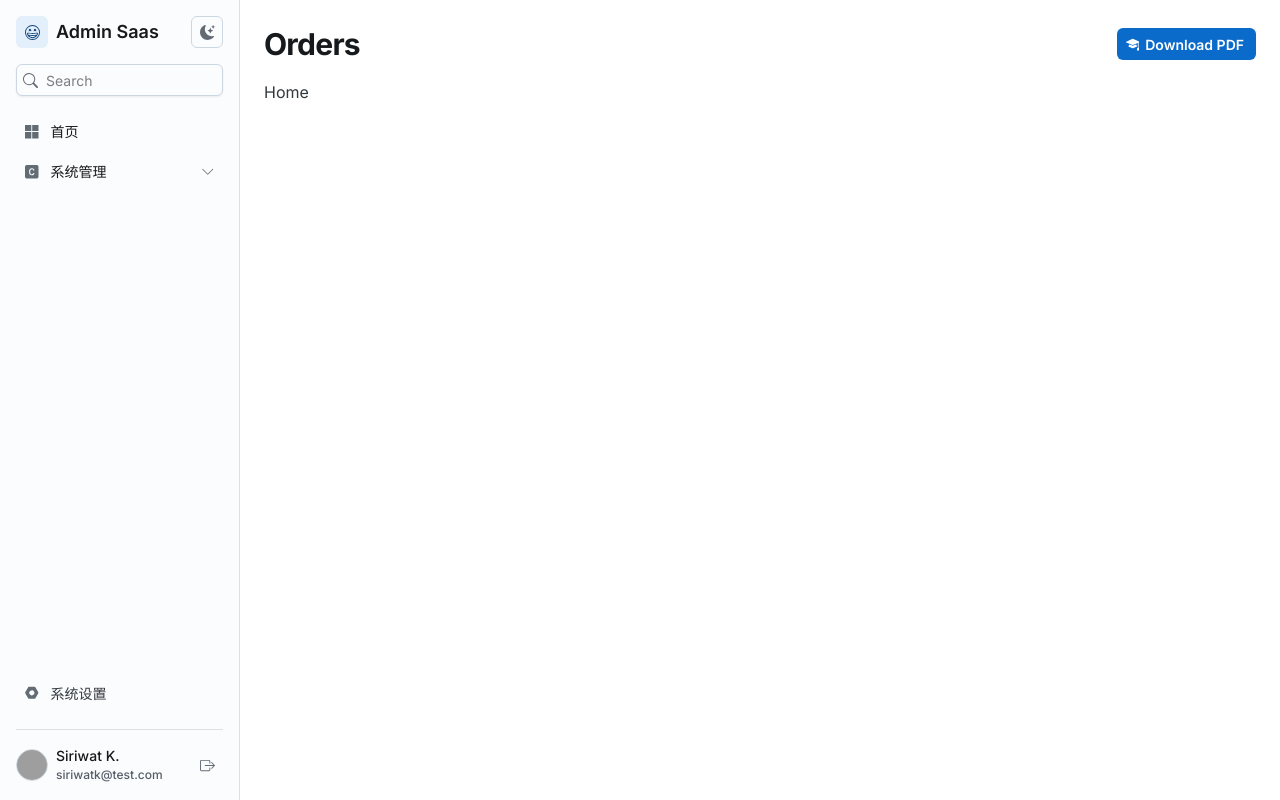
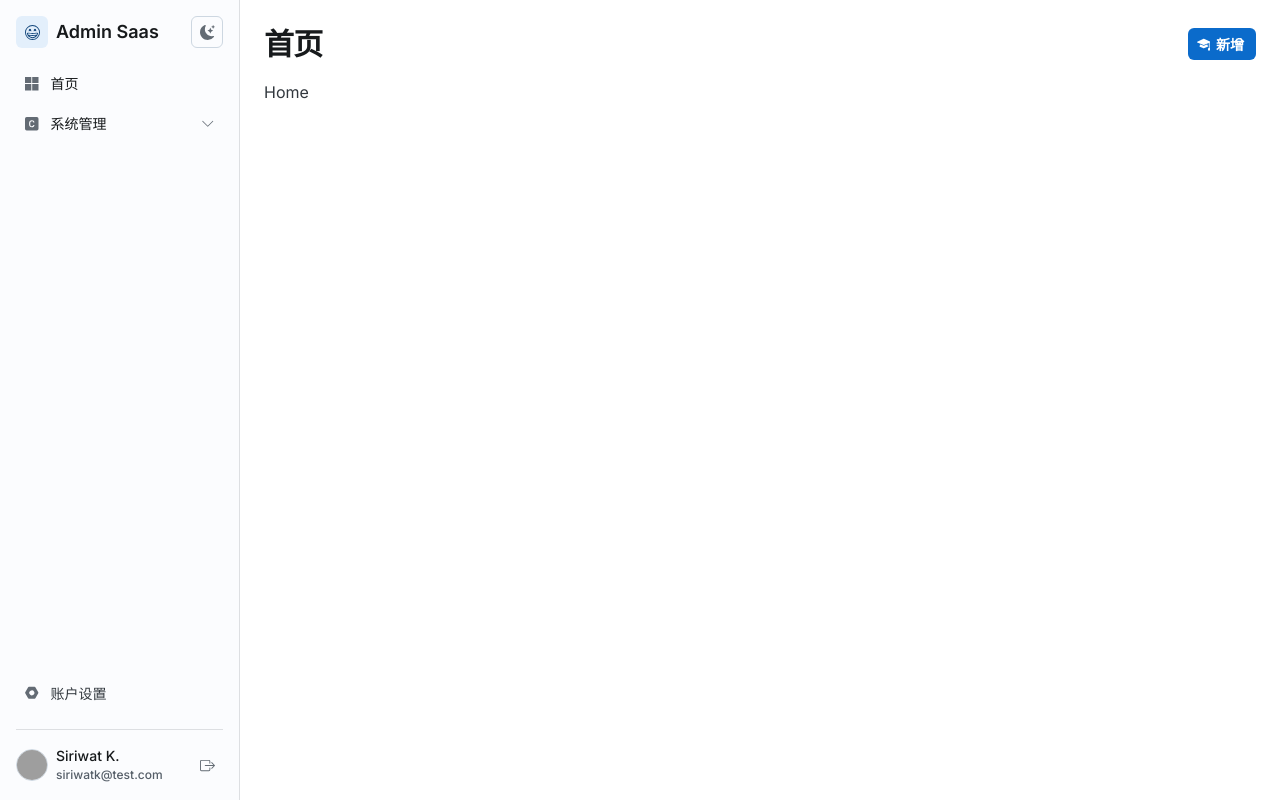
Before and after one commit to 845292122/joy-admin, a React (Vite) app: page / in a window 1280 px wide. Built offline with nearby package versions, Linux system fonts and the light colour scheme; grey boxes are pictures that could not be loaded.

Commit message:
feat: 页面修改

```diff
--- a/src/layout/Sidebar.tsx
+++ b/src/layout/Sidebar.tsx
@@ -3,7 +3,6 @@ import {
   Box,
   Divider,
   IconButton,
-  Input,
   List,
   ListItem,
   ListItemButton,
@@ -14,7 +13,7 @@ import {
 } from '@mui/joy'
 import { useAtomValue } from 'jotai'
 import React, { useState } from 'react'
-import { BsBoxArrowRight, BsChevronDown, BsChevronUp, BsEmojiGrin, BsFillNutFill, BsSearch } from 'react-icons/bs'
+import { BsBoxArrowRight, BsChevronDown, BsChevronUp, BsEmojiGrin, BsFillNutFill } from 'react-icons/bs'
 import { useNavigate } from 'react-router-dom'
 import ColorSchemeToggle from '~/components/ColorSchemeToggle'
 import { RouteType, bizRoutes } from '~/router'
@@ -119,7 +118,7 @@ export default function Sidebar() {
   const [menuList, setMenuList] = useState<MenuItem[]>([])
 
   React.useEffect(() => {
-    // TODO 根据权限过滤菜单
+    // 根据权限过滤菜单
     const filterMenusByPermissions = (routes: RouteType[], permissions: string[]): MenuItem[] => {
       return routes.flatMap(route => {
         if (route.children) {
@@ -203,8 +202,6 @@ export default function Sidebar() {
         <ColorSchemeToggle sx={{ ml: 'auto' }} />
       </Box>
 
-      <Input size="sm" startDecorator={<BsSearch />} placeholder="Search" />
-
       <Box
         sx={{
           minHeight: 0,
@@ -237,7 +234,7 @@ export default function Sidebar() {
           <ListItem>
             <ListItemButton>
               <BsFillNutFill />
-              系统设置
+              账户设置
             </ListItemButton>
           </ListItem>
         </List>
--- a/src/layout/index.tsx
+++ b/src/layout/index.tsx
@@ -1,52 +1,14 @@
-import { Box, Button, Typography } from '@mui/joy'
+import { Box } from '@mui/joy'
 import { Outlet } from 'react-router-dom'
 import Header from './Header'
 import Sidebar from './Sidebar'
-import { BsFillMortarboardFill } from 'react-icons/bs'
 
 export default function Layout() {
   return (
     <Box sx={{ display: 'flex', minHeight: '100vh' }}>
       <Header />
       <Sidebar />
-      <Box
-        sx={{
-          px: { xs: 2, md: 3 },
-          pt: {
-            xs: 'calc(12px + var(--Header-height))',
-            sm: 'calc(12px + var(--Header-height))',
-            md: 3
-          },
-          pb: { xs: 2, sm: 2, md: 3 },
-          flex: 1,
-          display: 'flex',
-          flexDirection: 'column',
-          minWidth: 0,
-          height: '100dvh',
-          gap: 1
-        }}
-      >
-        <Box
-          sx={{
-            display: 'flex',
-            mb: 1,
-            gap: 1,
-            flexDirection: { xs: 'column', sm: 'row' },
-            alignItems: { xs: 'start', sm: 'center' },
-            flexWrap: 'wrap',
-            justifyContent: 'space-between'
-          }}
-        >
-          <Typography level="h2" component="h1">
-            Orders
-          </Typography>
-          <Button color="primary" startDecorator={<BsFillMortarboardFill />} size="sm">
-            Download PDF
-          </Button>
-        </Box>
-
-        <Outlet />
-      </Box>
+      <Outlet />
     </Box>
   )
 }
--- a/src/pages/Home.tsx
+++ b/src/pages/Home.tsx
@@ -1,3 +1,5 @@
+import PageContainer from '~/components/PageContainer'
+
 export default function Home() {
-  return <div>Home</div>
+  return <PageContainer showBtn>Home</PageContainer>
 }
--- a/src/pages/system/Account.tsx
+++ b/src/pages/system/Account.tsx
@@ -1,3 +1,5 @@
+import PageContainer from '~/components/PageContainer'
+
 export default function Account() {
-  return <div>Account</div>
+  return <PageContainer showBtn>account</PageContainer>
 }
```
